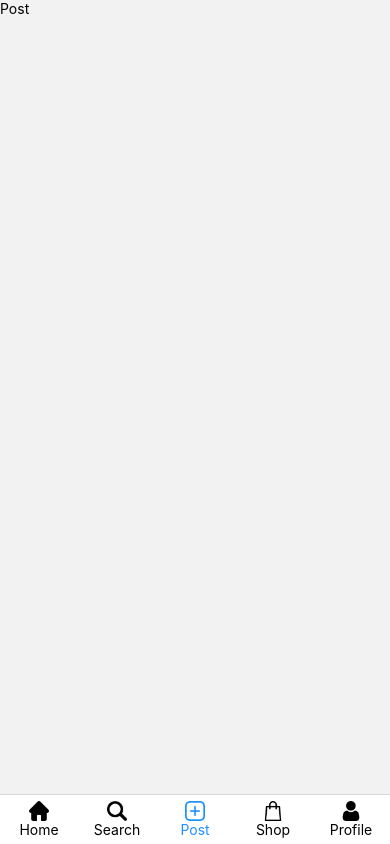
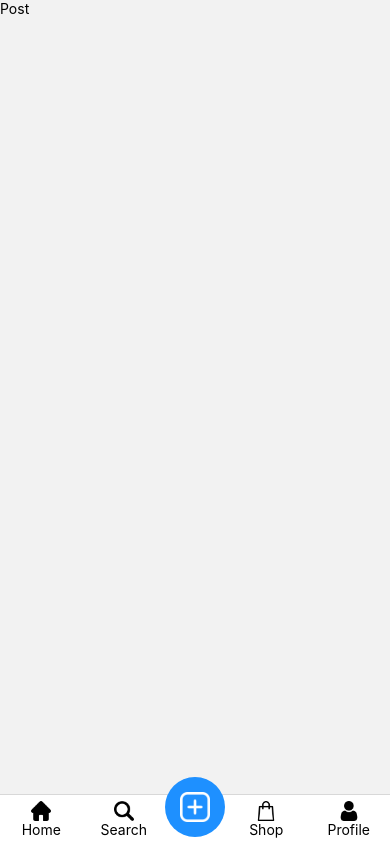
Before and after one commit to JustPowerful/android-igclone, a React Native app in the folder app/: screen /Post in a window 390 px wide. Built offline with nearby package versions, Linux system fonts and the light colour scheme.

Commit message:
[Navbar] changed the post button

```diff
--- a/app/App.js
+++ b/app/App.js
@@ -1,7 +1,7 @@
 import { StyleSheet, Platform, StatusBar } from "react-native";
 
 import { NavigationContainer } from "@react-navigation/native";
-import TabNavigator from "./components/home/TabNavigator";
+import TabNavigator from "./components/TabNavigator";
 import { createNativeStackNavigator } from "@react-navigation/native-stack";
 
 const Stack = createNativeStackNavigator();
--- /dev/null
+++ b/app/components/PostButton.js
@@ -0,0 +1,20 @@
+import { StyleSheet, Text, View, TouchableOpacity } from "react-native";
+import React from "react";
+
+export default function PostButton({ children, onPress }) {
+  return (
+    <TouchableOpacity onPress={onPress}>
+      <View style={styles.circleButton}>{children}</View>
+    </TouchableOpacity>
+  );
+}
+
+const styles = StyleSheet.create({
+  circleButton: {
+    backgroundColor: "dodgerblue",
+    width: 60,
+    height: 60,
+    borderRadius: 35,
+    top: -18,
+  },
+});
--- a/app/components/home/TabNavigator.js
+++ b/app/components/TabNavigator.js
@@ -2,11 +2,13 @@ import { createBottomTabNavigator } from "@react-navigation/bottom-tabs";
 import { StyleSheet, Text, View, Image, TouchableOpacity } from "react-native";
 import React from "react";
 
-import Home from "../../screen/Home";
-import MainProfile from "../../screen/MainProfile";
-import Search from "../../screen/Search";
-import Shop from "../../screen/Shop";
-import Post from "../../screen/Post";
+import Home from "../screen/Home";
+import MainProfile from "../screen/MainProfile";
+import Search from "../screen/Search";
+import Shop from "../screen/Shop";
+import Post from "../screen/Post";
+
+import PostButton from "./PostButton";
 
 const Tab = createBottomTabNavigator();
 
@@ -38,7 +40,7 @@ const TabNavigator = ({ style }) => {
               }}
             >
               <Image
-                source={require("../../assets/icons/home.png")}
+                source={require("../assets/icons/home.png")}
                 resizeMode="contain"
                 style={{
                   width: 20,
@@ -60,7 +62,7 @@ const TabNavigator = ({ style }) => {
           tabBarIcon: ({ focused }) => (
             <View style={{ alignItems: "center", justifyContent: "center" }}>
               <Image
-                source={require("../../assets/icons/search.png")}
+                source={require("../assets/icons/search.png")}
                 resizeMode="contain"
                 style={{
                   width: 20,
@@ -82,19 +84,17 @@ const TabNavigator = ({ style }) => {
           tabBarIcon: ({ focused }) => (
             <View style={{ alignItems: "center", justifyContent: "center" }}>
               <Image
-                source={require("../../assets/icons/post.png")}
+                source={require("../assets/icons/post.png")}
                 resizeMode="contain"
                 style={{
-                  width: 20,
-                  height: 20,
-                  tintColor: focused ? "dodgerblue" : "black",
+                  width: 30,
+                  height: 30,
+                  tintColor: "white",
                 }}
               />
-              <Text style={{ color: focused ? "dodgerblue" : "black" }}>
-                Post
-              </Text>
             </View>
           ),
+          tabBarButton: (props) => <PostButton {...props} />,
         }}
       />
       <Tab.Screen
@@ -104,7 +104,7 @@ const TabNavigator = ({ style }) => {
           tabBarIcon: ({ focused }) => (
             <View style={{ alignItems: "center", justifyContent: "center" }}>
               <Image
-                source={require("../../assets/icons/shop.png")}
+                source={require("../assets/icons/shop.png")}
                 resizeMode="contain"
                 style={{
                   width: 20,
@@ -126,7 +126,7 @@ const TabNavigator = ({ style }) => {
           tabBarIcon: ({ focused }) => (
             <View style={{ alignItems: "center", justifyContent: "center" }}>
               <Image
-                source={require("../../assets/icons/profile.png")}
+                source={require("../assets/icons/profile.png")}
                 resizeMode="contain"
                 style={{
                   width: 20,
```
